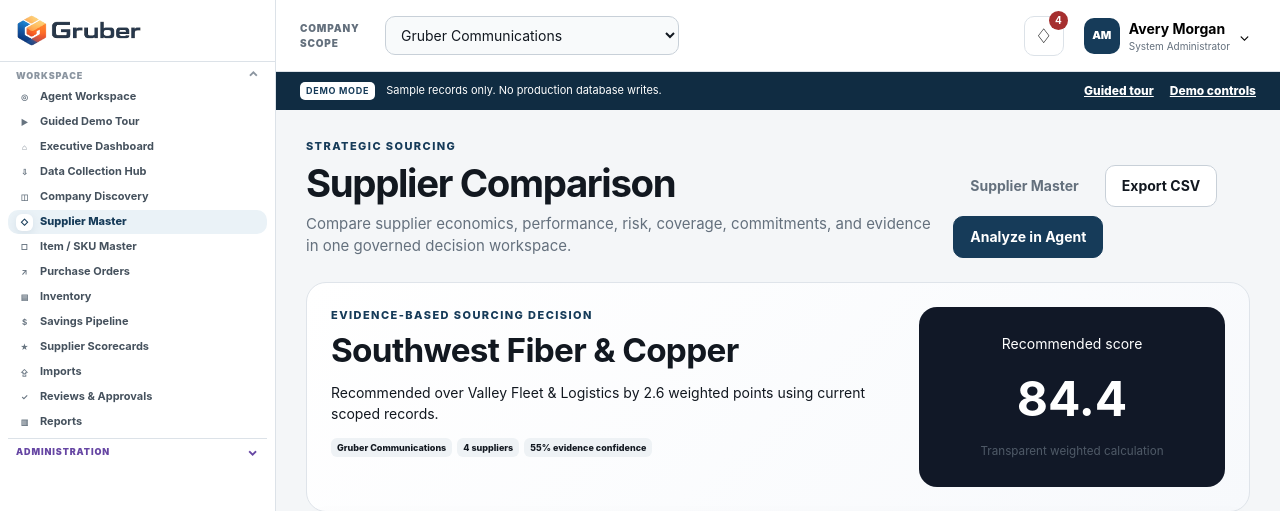
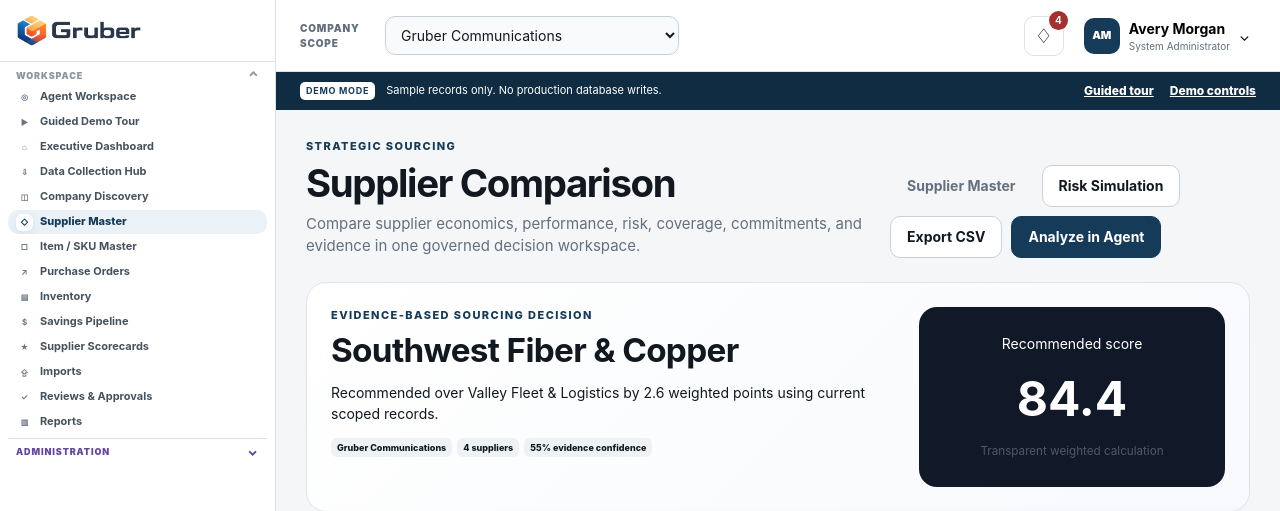
Before and after one commit to bigriversocial74/randomdashboard, a PHP site: page /app/sourcing.php in a window 1280 px wide. Shown: the top 511 px of the page. Run offline with PHP 8.4, Linux system fonts and the light colour scheme; the visitor is signed in with stand-in values (Sample User, id 1).

Commit message:
Connect strategic sourcing to Section 12 risk simulation

```diff
--- a/app/sourcing.php
+++ b/app/sourcing.php
@@ -26,6 +26,7 @@ if (query_string('export') === 'csv') sourcing_export_csv($comparison);
 $recommended = data_find('suppliers', (int)$comparison['recommended_supplier_id']);
 $alternate = data_find('suppliers', (int)$comparison['alternate_supplier_id']);
 $actions = '<a class="button ghost" href="'.h(app_url('suppliers.php')).'">Supplier Master</a>';
+$actions .= '<a class="button secondary" href="'.h(app_url('scenarios.php')).'">Risk Simulation</a>';
 if (can('reports.export')) {
     $exportIds = array_map(static fn(array $row): int => (int)$row['supplier']['id'], $comparison['rows']);
     $actions .= '<a class="button secondary" href="'.h(app_url('sourcing.php?' . http_build_query(['supplier_ids'=>$exportIds,'export'=>'csv']))).'">Export CSV</a>';
```
